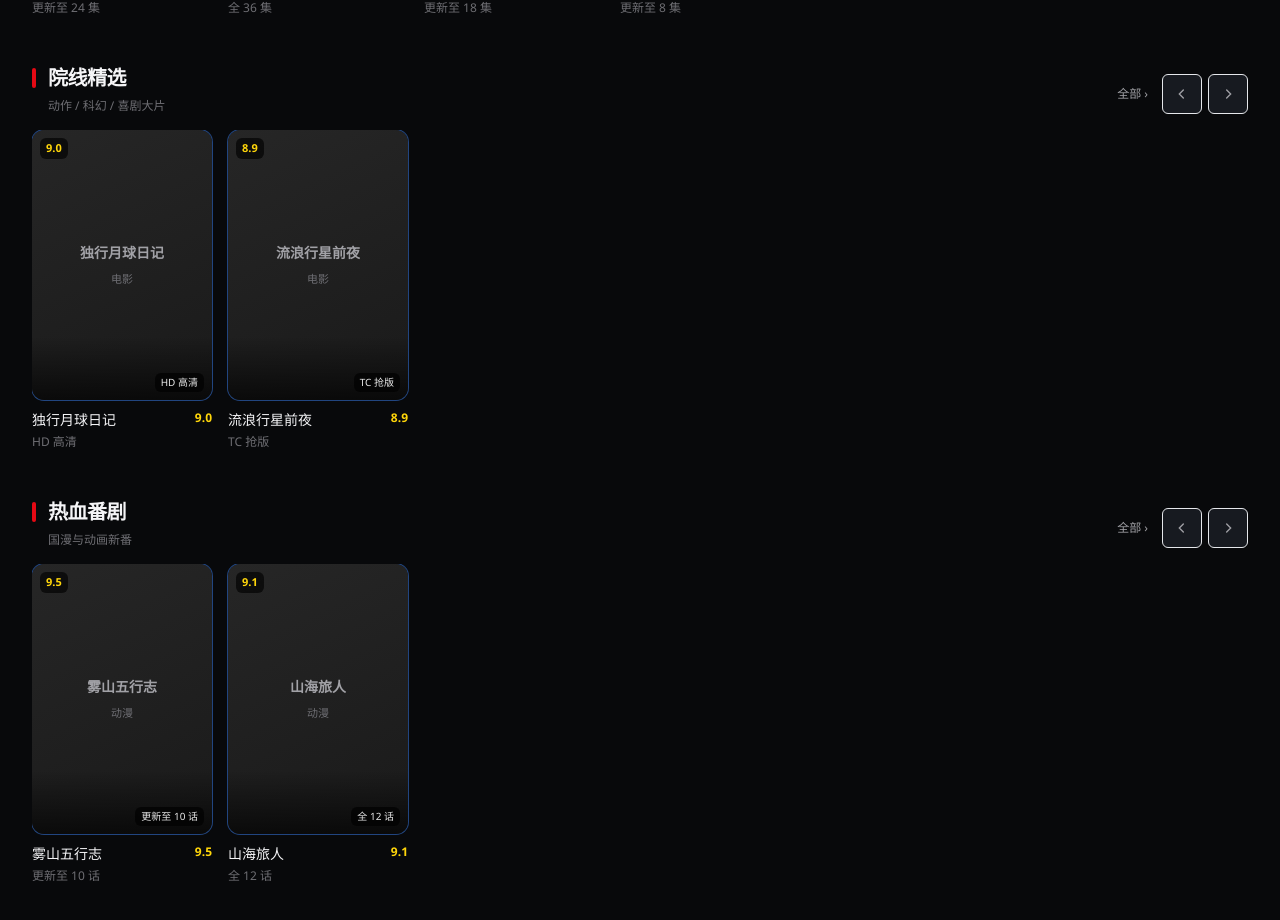
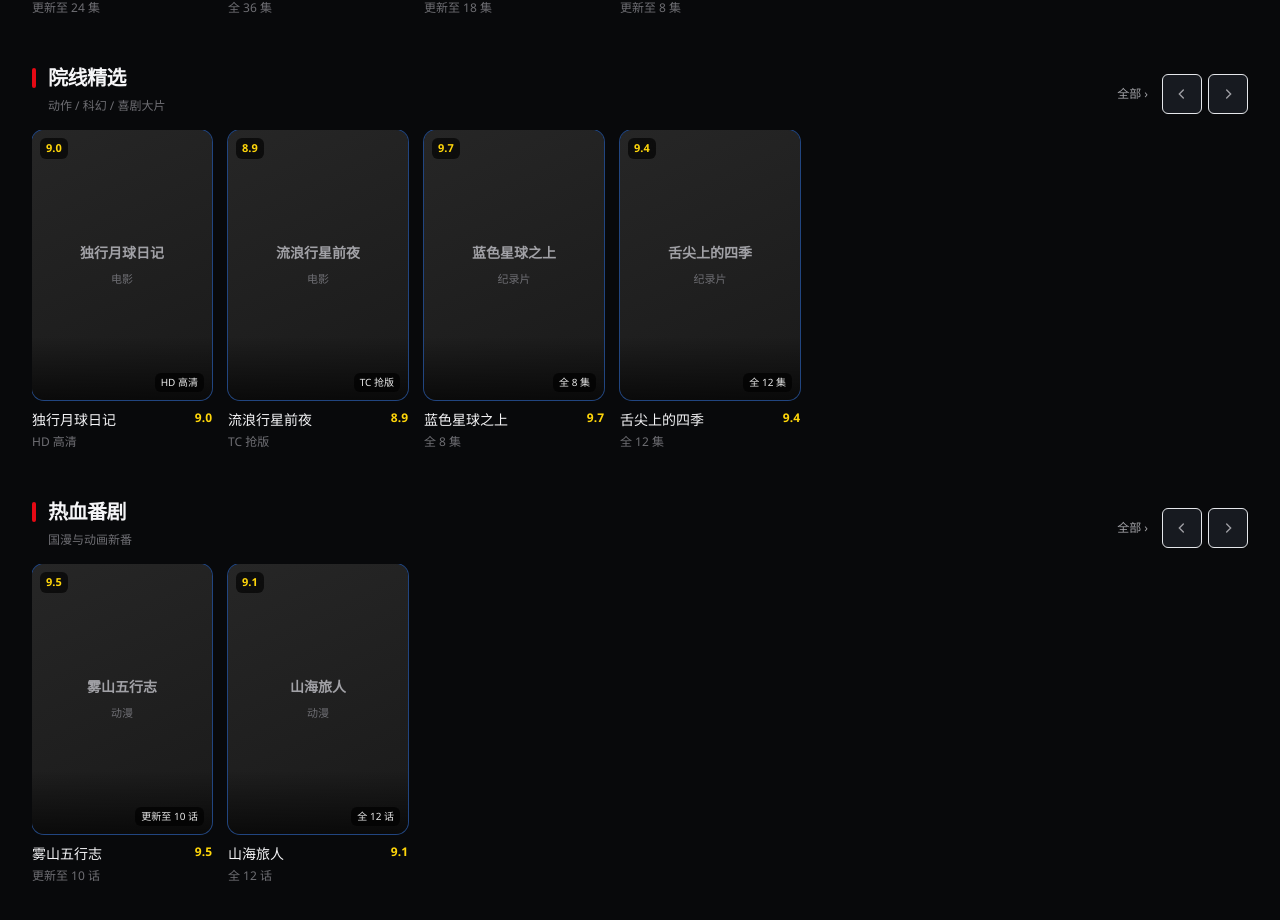
Before and after one commit to neo-idea/qixing-video, a Next.js app: page / in a window 1280 px wide. Shown: the part 1358-2278 px from the top of the page. Built offline with nearby package versions, Linux system fonts and the light colour scheme.

Commit message:
Improve CMS home fallback and fuzzy search

```diff
--- a/src/app/home-client.tsx
+++ b/src/app/home-client.tsx
@@ -43,7 +43,7 @@ const CHANNEL_LABEL: Record<string, string> = {
 export function HomeClient() {
   const params = useSearchParams();
   const { siteKey, siteOrigin, config, loading: cfgLoading, notice } = useConfig();
-  const { data: sourceHome } = useSourceHome(siteKey, siteOrigin);
+  const { data: sourceHome, loading: sourceHomeLoading } = useSourceHome(siteKey, siteOrigin);
   const classes = useMemo(() => sourceHome?.classes ?? [], [sourceHome]);
   const filters = useMemo(() => sourceHome?.filters ?? {}, [sourceHome]);
   const sourceHomeList = useMemo(() => sourceHome?.list ?? [], [sourceHome]);
@@ -67,7 +67,7 @@ export function HomeClient() {
 
   /** 聚合首页: 启用配置中的 CMS 源并行拉取去重, 未选分类时展示 */
   useEffect(() => {
-    const cmsSites = (config?.sites ?? []).filter((s) => (s.type === 0 || s.type === 4) && s.searchable !== 0).slice(0, 8);
+    const cmsSites = (config?.sites ?? []).filter((s) => s.type === 0 || s.type === 4).slice(0, 8);
     if (!config?.remote || !cmsSites.length) return;
     let cancelled = false;
     fetch("/api/home/aggregate", {
@@ -121,8 +121,9 @@ export function HomeClient() {
   const visible = useMemo(() => {
     const seen = new Set<string>();
     return (tid ? list : [...homeList, ...list]).filter((item) => {
-      if (seen.has(item.vod_id)) return false;
-      seen.add(item.vod_id);
+      const identity = `${item.sourceOrigin ?? ""}::${item.sourceKey ?? ""}::${item.vod_id}`;
+      if (seen.has(identity)) return false;
+      seen.add(identity);
       return true;
     });
   }, [tid, homeList, list]);
@@ -136,13 +137,23 @@ export function HomeClient() {
     () => Object.values(extend).filter(Boolean).length,
     [extend]
   );
+  const homeLoading = sourceHomeLoading || loading;
 
   const pick = useCallback((key: string, value: string) => {
     setPg(1);
     setExtend((previous) => ({ ...previous, [key]: value === "全部" ? "" : value }));
   }, []);
 
-  const byCategory = useCallback((name: string) => visible.filter((item) => item.category === name), [visible]);
+  const byChannel = useCallback(
+    (channel: keyof typeof CHANNEL_MATCH) =>
+      visible.filter((item) => CHANNEL_MATCH[channel].some((keyword) => item.category?.includes(keyword) ?? false)),
+    [visible]
+  );
+  const curatedCategories = useMemo(() => new Set(["电视剧", "电影", "动漫", "综艺", "纪录片"]), []);
+  const latestList = useMemo(
+    () => visible.filter((item) => item.category && !curatedCategories.has(item.category)),
+    [visible, curatedCategories]
+  );
 
   if (cfgLoading) {
     return (
@@ -174,10 +185,39 @@ export function HomeClient() {
     );
   }
 
+  if (!tid && !visible.length && homeLoading) {
+    return (
+      <div className="space-y-8">
+        <div className="flex flex-col gap-4 lg:flex-row lg:gap-5">
+          <div className="aspect-[16/11] min-h-[320px] w-full animate-pulse rounded-xl bg-cinema-panel sm:aspect-[16/7]" />
+          <div className="w-full space-y-3 rounded-xl bg-cinema-panel p-4 lg:w-[300px] xl:w-[320px]">
+            {Array.from({ length: 6 }).map((_, index) => (
+              <div key={index} className="flex items-center gap-2.5">
+                <div className="h-[57px] w-10 shrink-0 animate-pulse rounded-sm bg-white/5" />
+                <div className="h-3 flex-1 animate-pulse rounded bg-white/5" />
+              </div>
+            ))}
+          </div>
+        </div>
+        <div className="grid grid-cols-2 gap-x-3 gap-y-6 sm:grid-cols-3 lg:grid-cols-5 xl:grid-cols-6">
+          {Array.from({ length: 12 }).map((_, index) => (
+            <div key={index} className="space-y-2.5">
+              <div className="aspect-[2/3] animate-pulse rounded-xl bg-white/5" />
+              <div className="h-3.5 w-4/5 animate-pulse rounded bg-white/5" />
+            </div>
+          ))}
+        </div>
+      </div>
+    );
+  }
+
   return (
     <>
       {notice ? (
         <div className="mb-4 rounded-xl border border-cinema-warning/25 bg-cinema-warning/10 px-4 py-3 text-xs text-cinema-warning">{notice}</div>
+      ) : null}
+      {sourceHome?.error ? (
+        <div className="mb-4 rounded-xl border border-cinema-warning/25 bg-cinema-warning/10 px-4 py-3 text-xs text-cinema-warning">{sourceHome.error}</div>
       ) : null}
 
       {!tid ? (
@@ -273,10 +313,11 @@ export function HomeClient() {
         </>
       ) : (
         <>
-          <VideoRow title="热播剧场" subtitle="连续剧 · 更新优先级最高" more="/?c=tv" list={byCategory("电视剧")} />
-          <VideoRow title="院线精选" subtitle="动作 / 科幻 / 喜剧大片" more="/?c=movie" list={byCategory("电影")} />
-          <VideoRow title="热血番剧" subtitle="国漫与动画新番" more="/?c=anime" list={byCategory("动漫")} />
-          <VideoRow title="综艺与纪实" subtitle="真人秀、音乐现场和世界视野" more="/?c=show" list={[...byCategory("综艺"), ...byCategory("纪录片")]} />
+          <VideoRow title="热播剧场" subtitle="连续剧 · 更新优先级最高" more="/?c=tv" list={byChannel("tv")} />
+          <VideoRow title="院线精选" subtitle="动作 / 科幻 / 喜剧大片" more="/?c=movie" list={byChannel("movie")} />
+          <VideoRow title="热血番剧" subtitle="国漫与动画新番" more="/?c=anime" list={byChannel("anime")} />
+          <VideoRow title="综艺与纪实" subtitle="真人秀、音乐现场和世界视野" more="/?c=show" list={[...byChannel("show"), ...byChannel("doc")]} />
+          <VideoRow title="当前源最新上线" subtitle="按源分类自动聚合 · 覆盖体育等特殊 CMS" list={latestList} />
         </>
       )}
     </>
--- a/src/lib/engines/cms-spider.ts
+++ b/src/lib/engines/cms-spider.ts
@@ -1,4 +1,5 @@
 import type { Episode, Spider, VodDetail, VodItem } from "@/lib/types";
+import { relevanceScore, searchQueryVariants } from "@/lib/search-text";
 import { isDirectStream } from "./stream-url";
 
 /**
@@ -122,6 +123,10 @@ function toVodItem(v: CmsVod): VodItem {
   };
 }
 
+function withCategory(items: VodItem[], category: string): VodItem[] {
+  return items.map((item) => ({ ...item, category: item.category || category }));
+}
+
 /** `qiyi$$$youku` + `第1集$url#第2集$url$$$...` -> 播放组 */
 function parsePlaySources(v: CmsVod): { from: string[]; episodes: Episode[][] } {
   const from = (v.vod_play_from ?? "").split("$$$").filter(Boolean);
@@ -184,7 +189,21 @@ export class CmsSpider implements Spider {
         }
       }
     }
-    return { class: classes, list: (latest.list ?? []).map(toVodItem) };
+    let list = (latest.list ?? []).map(toVodItem);
+    if (!list.length && classes.length) {
+      const candidates = await Promise.all(
+        classes.slice(0, 8).map(async (item) => {
+          try {
+            const data = await this.request(`ac=${this.listAc}&t=${encodeURIComponent(item.type_id)}&pg=1`);
+            return withCategory((data.list ?? []).map(toVodItem), item.type_name);
+          } catch {
+            return [] as VodItem[];
+          }
+        })
+      );
+      list = candidates.find((items) => items.length) ?? [];
+    }
+    return { class: classes, list };
   }
 
   async homeVideoContent() {
@@ -217,12 +236,42 @@ export class CmsSpider implements Spider {
   }
 
   async searchContent(key: string) {
-    const data = await this.request(`ac=${this.listAc}&wd=${encodeURIComponent(key)}`);
-    const upstream = data as CmsResp & { code?: unknown; msg?: string };
-    if (!(data.list ?? []).length && upstream.code !== undefined && upstream.msg) {
-      throw new Error(upstream.msg);
+    let data: CmsResp | null = null;
+    for (const variant of searchQueryVariants(key)) {
+      try {
+        const result = await this.request(`ac=${this.listAc}&wd=${encodeURIComponent(variant)}`);
+        data = result;
+        if ((result.list ?? []).length) break;
+      } catch {
+        data ??= null;
+      }
     }
-    return { list: (data.list ?? []).map(toVodItem) };
+    if ((data?.list ?? []).length) return { list: (data!.list ?? []).map(toVodItem) };
+
+    const meta = await this.request("ac=list").catch(() => null);
+    const classes = (meta?.class ?? []).slice(0, 8);
+    const pages = await Promise.all(
+      classes.map(async (item) => {
+        try {
+          const page = await this.request(`ac=${this.listAc}&t=${encodeURIComponent(item.type_id)}&pg=1`);
+          return withCategory((page.list ?? []).map(toVodItem), item.type_name);
+        } catch {
+          return [] as VodItem[];
+        }
+      })
+    );
+    const seen = new Set<string>();
+    const list = pages
+      .flat()
+      .filter((item) => {
+        const name = item.vod_name.trim();
+        if (!name || seen.has(name)) return false;
+        seen.add(name);
+        return relevanceScore(name, key) <= 4;
+      })
+      .sort((left, right) => relevanceScore(left.vod_name, key) - relevanceScore(right.vod_name, key))
+      .slice(0, 30);
+    return { list };
   }
 
   /** id 格式与全站约定一致: `vodId|播放组序号|集序号`。
--- /dev/null
+++ b/src/lib/search-text.ts
@@ -0,0 +1,97 @@
+const CN_DIGITS: Record<string, number> = {
+  零: 0,
+  一: 1,
+  二: 2,
+  两: 2,
+  三: 3,
+  四: 4,
+  五: 5,
+  六: 6,
+  七: 7,
+  八: 8,
+  九: 9,
+};
+
+const CN_NUMBER_WITH_UNIT = /[零一二两三四五六七八九]*(?:[十百千][零一二两三四五六七八九]*)+/g;
+
+function parseChineseNumber(value: string): string {
+  let total = 0;
+  let current = 0;
+  let hasUnit = false;
+
+  for (const char of value) {
+    const digit = CN_DIGITS[char];
+    if (char === "十" || char === "百" || char === "千") {
+      const unit = char === "十" ? 10 : char === "百" ? 100 : 1000;
+      total += (current || 1) * unit;
+      current = 0;
+      hasUnit = true;
+      continue;
+    }
+    if (digit === undefined) continue;
+    current = current * 10 + digit;
+  }
+
+  if (!hasUnit) return value.split("").map((char) => String(CN_DIGITS[char] ?? 0)).join("");
+  return String(total + current);
+}
+
+export function normalizeSearchText(value: string): string {
+  return value
+    .normalize("NFKC")
+    .toLowerCase()
+    .replace(CN_NUMBER_WITH_UNIT, parseChineseNumber)
+    .replace(/[零一二两三四五六七八九]/g, (char) => String(CN_DIGITS[char] ?? char))
+    .replace(/[\s\p{P}\p{S}]+/gu, "");
+}
+
+export function searchQueryVariants(query: string): string[] {
+  const trimmed = query.trim();
+  const compact = trimmed.replace(/\s+/g, "");
+  const normalized = normalizeSearchText(trimmed);
+  return [...new Set([trimmed, compact, normalized].filter(Boolean))];
+}
+
+function bigramSimilarity(left: string, right: string): number {
+  if (left === right) return 1;
+  if (left.length < 2 || right.length < 2) return left === right ? 1 : 0;
+
+  const grams = new Map<string, number>();
+  for (let index = 0; index < left.length - 1; index += 1) {
+    const gram = left.slice(index, index + 2);
+    grams.set(gram, (grams.get(gram) ?? 0) + 1);
+  }
+
+  let hits = 0;
+  for (let index = 0; index < right.length - 1; index += 1) {
+    const gram = right.slice(index, index + 2);
+    const count = grams.get(gram) ?? 0;
+    if (count > 0) {
+      grams.set(gram, count - 1);
+      hits += 1;
+    }
+  }
+  return (2 * hits) / (left.length - 1 + right.length - 1);
+}
+
+export function relevanceScore(name: string, keyword: string): number {
+  const normalizedName = normalizeSearchText(name);
+  const normalizedKeyword = normalizeSearchText(keyword);
+  if (!normalizedName || !normalizedKeyword) return 100;
+  if (normalizedName === normalizedKeyword) return 0;
+  if (normalizedName.startsWith(normalizedKeyword)) return 1;
+  if (normalizedName.includes(normalizedKeyword)) return 2;
+
+  const tokens = keyword
+    .normalize("NFKC")
+    .toLowerCase()
+    .split(/[\s\p{P}\p{S}]+/u)
+    .map((token) => normalizeSearchText(token))
+    .filter(Boolean);
+  if (tokens.length > 1 && tokens.every((token) => normalizedName.includes(token))) return 3;
+
+  const similarity = bigramSimilarity(normalizedName, normalizedKeyword);
+  if (similarity >= 0.45) return 4;
+  if (tokens.some((token) => token.length >= 2 && normalizedName.includes(token))) return 5;
+  return 100;
+}
--- a/src/lib/use-source-home.ts
+++ b/src/lib/use-source-home.ts
@@ -7,6 +7,7 @@ export interface SourceHomeData {
   classes: { type_id: string; type_name: string }[];
   filters: Record<string, CategoryFilter[]>;
   list: VodItem[];
+  error?: string;
 }
 
 interface SourceHomeSnapshot {
@@ -30,6 +31,7 @@ function normalize(data: Record<string, unknown>): SourceHomeData {
     ),
     filters: (data.filters ?? {}) as Record<string, CategoryFilter[]>,
     list: (Array.isArray(data.list) ? data.list : []) as VodItem[],
+    error: typeof data.error === "string" ? data.error : undefined,
   };
 }
 
@@ -47,7 +49,7 @@ function loadSourceHome(key: string, siteKey: string, siteOrigin: string) {
       cache.set(key, data);
       return data;
     })
-    .catch(() => ({ classes: [], filters: {}, list: [] }));
+    .catch(() => ({ classes: [], filters: {}, list: [], error: "当前源首页加载失败，请稍后重试或切换源" }));
 
   requests.set(key, request);
   void request.finally(() => requests.delete(key));
```
Also changed, not shown: src/app/search/search-client.tsx (+3 -11 lines), src/lib/engines/demo-spider.ts (+4 -7 lines).
